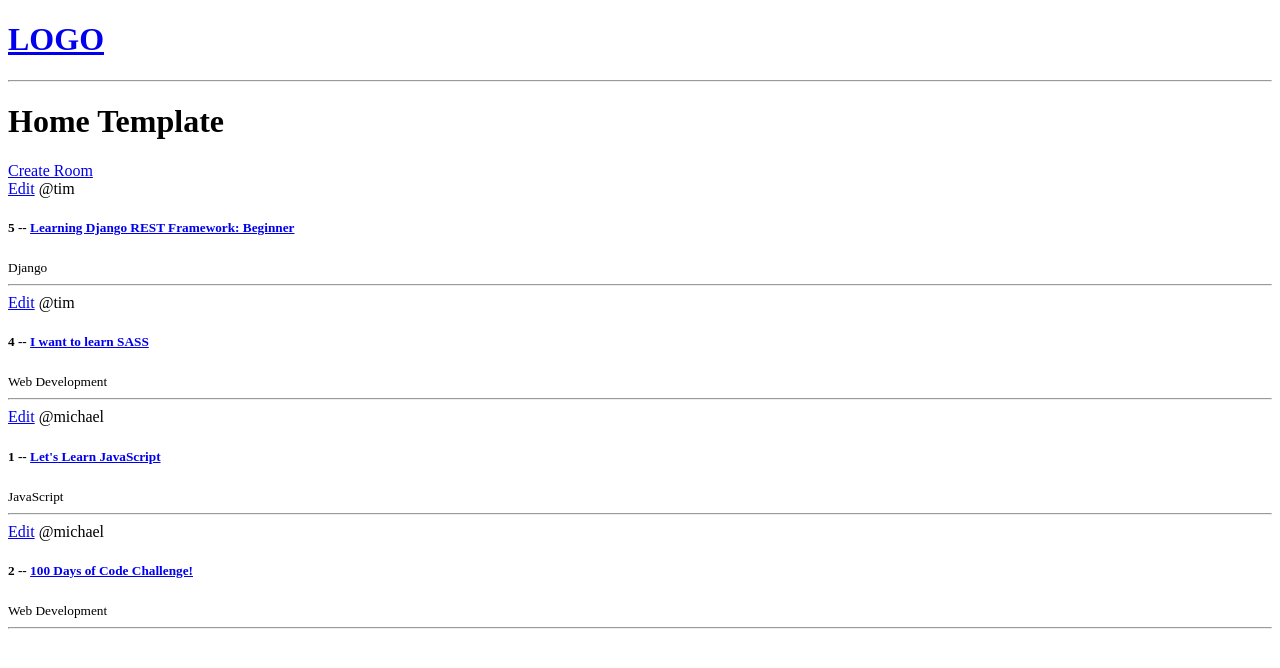
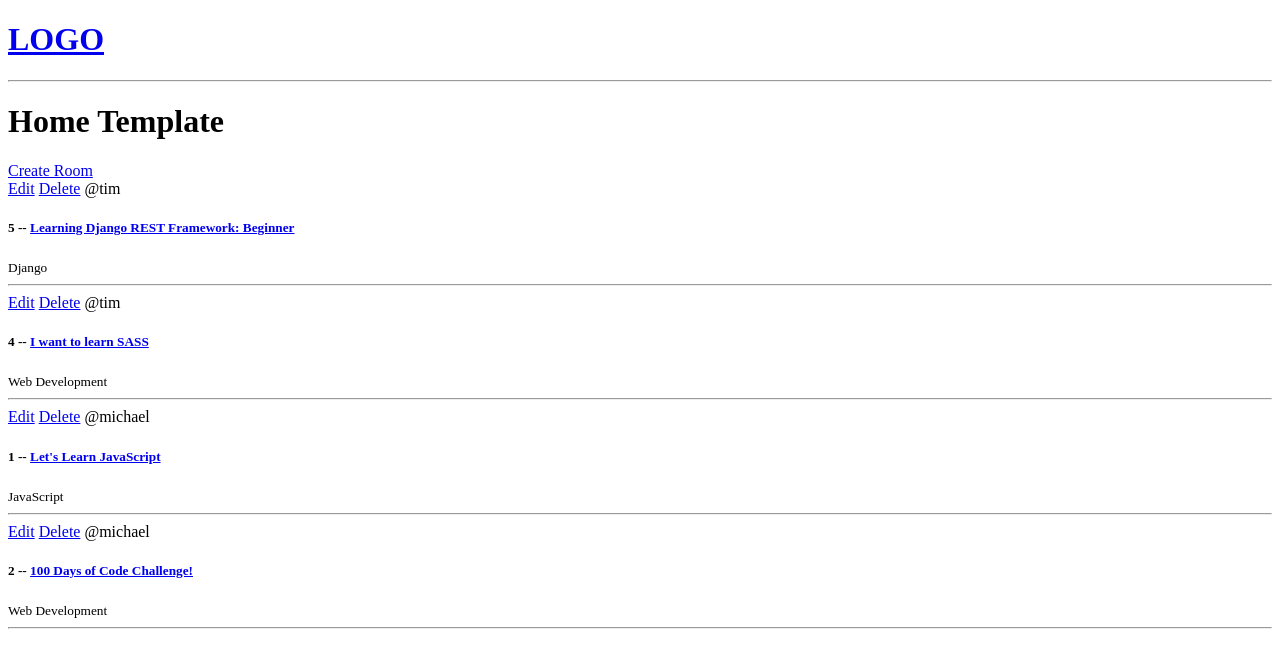
Before and after one commit to Mike-Do/BluenoBuddies, a Django app: page / in a window 1280 px wide. Shown: the top 668 px of the page. Run offline with Django 3.2, Linux system fonts and the light colour scheme; data comes from the database, SQL or seed files in the repository; both versions use the stored data as it was after the commit.

Commit message:
feat Added delete functionality

```diff
--- a/base/templates/base/home.html
+++ b/base/templates/base/home.html
@@ -12,6 +12,7 @@
         {% for room in rooms %}
             <div>
                 <a href="{% url 'update-room' room.id %}">Edit</a>
+                <a href="{% url 'delete-room' room.id %}">Delete</a>
                 <span>@{{room.host.username}}</span>
                 <h5>
                     {{room.id}} -- <a href="{% url 'room' room.id %}">{{room.name}}</a>
--- a/base/urls.py
+++ b/base/urls.py
@@ -7,4 +7,5 @@ urlpatterns = [
 
     path('create-room/', views.createRoom, name='create-room'),
     path('update-room/<str:pk>', views.updateRoom, name='update-room'),
+    path('delete-room/<str:pk>', views.deleteRoom, name='delete-room'),
 ]
--- a/base/views.py
+++ b/base/views.py
@@ -53,3 +53,13 @@ def updateRoom(request, pk):
 
     context = {'form': form}
     return render(request, 'base/room_form.html', context)
+
+def deleteRoom(request, pk):
+    room = Room.objects.get(id=pk)
+
+    # if user confirms the delete, delete the room
+    if request.method == 'POST':
+        room.delete()
+        return redirect('home')
+
+    return render(request, 'base/delete.html', {'obj': room})
```
Also changed, not shown: base/templates/base/delete.html (added, +14 -0 lines), db.sqlite3.
